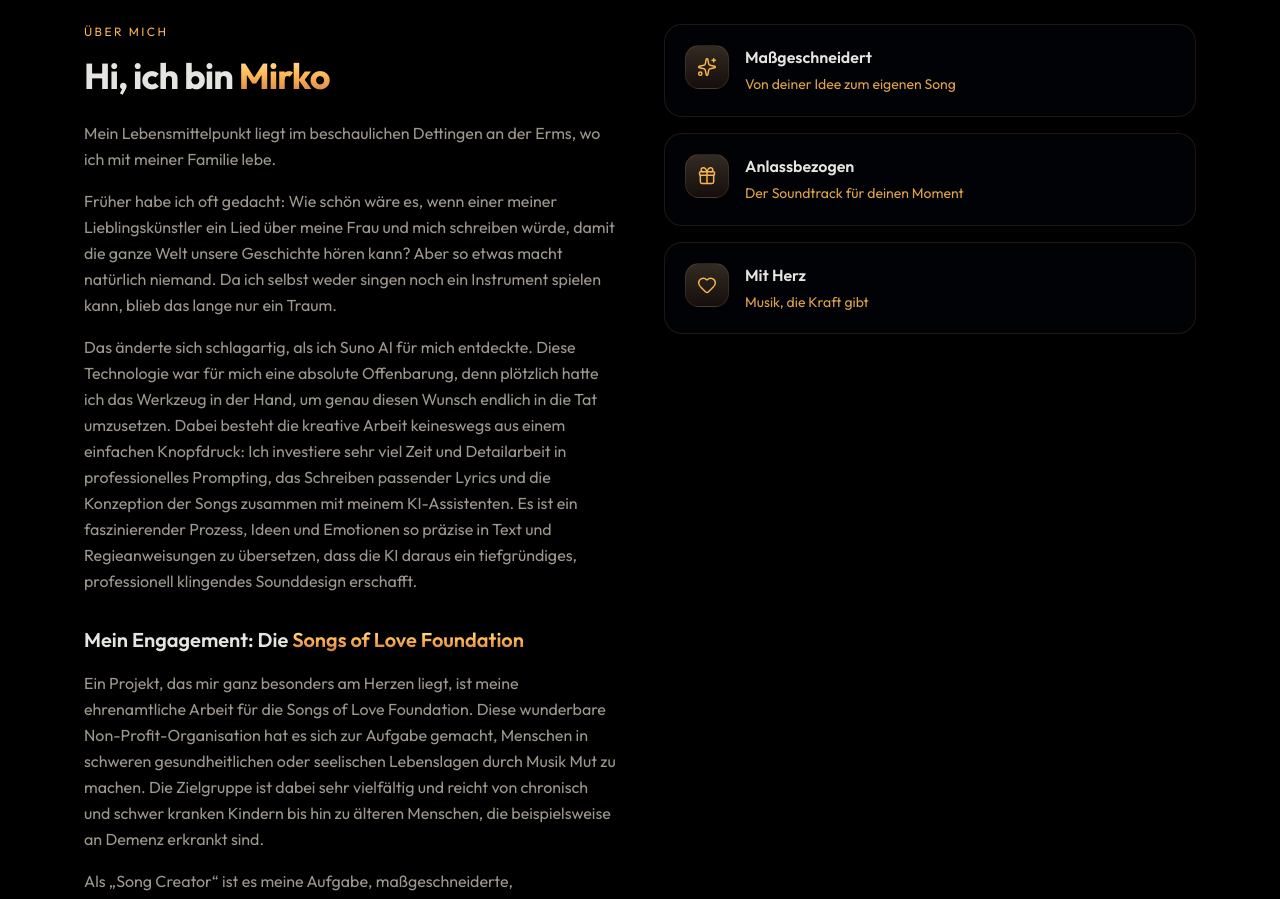
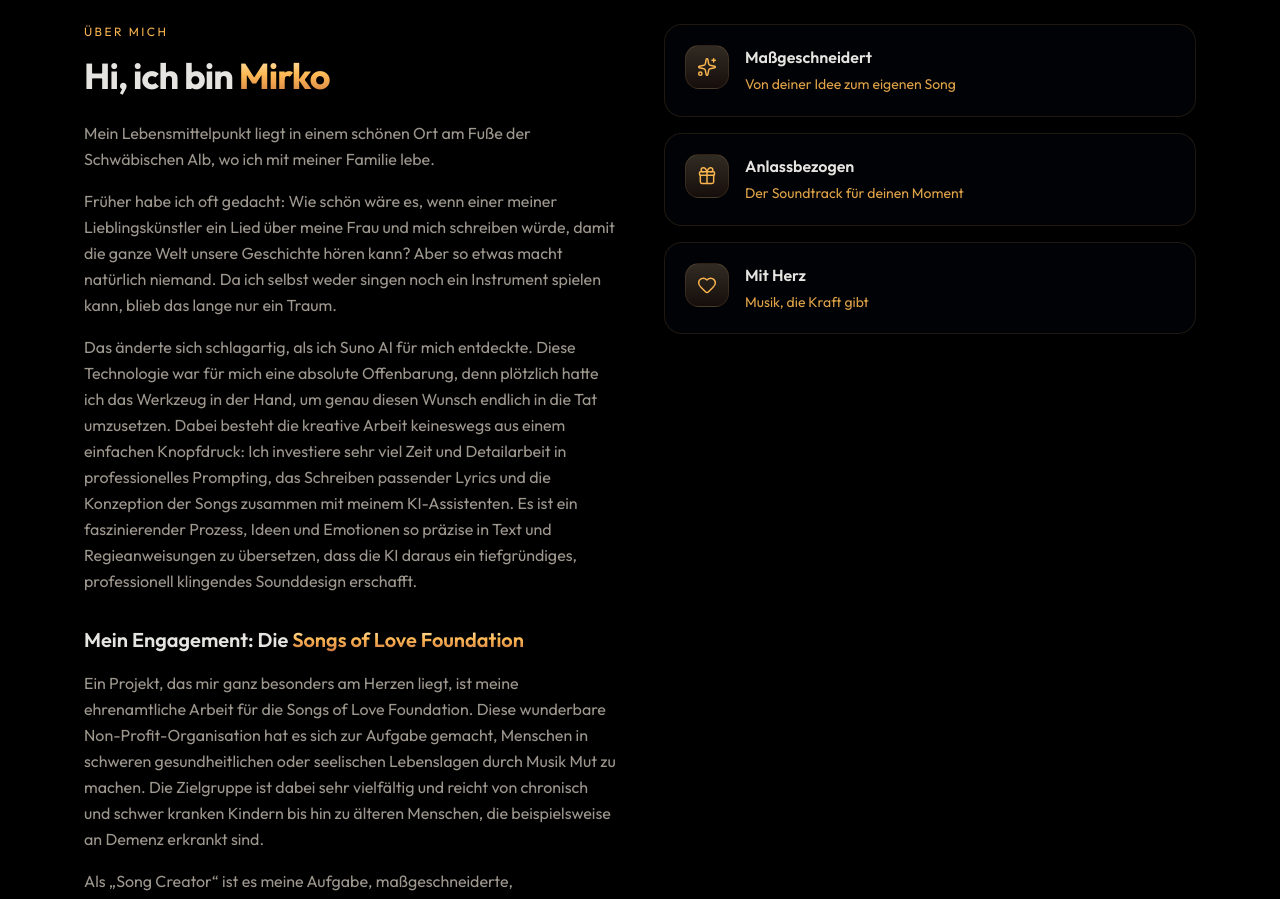
Before and after one commit to Mikrobi-Musik/mikrobi-musik-webseite, a Next.js app: page / in a window 1280 px wide. Shown: the part 1320-2219 px from the top of the page. Built offline with nearby package versions, Linux system fonts and the light colour scheme.

Commit message:
Update about.tsx

```diff
--- a/components/sections/about.tsx
+++ b/components/sections/about.tsx
@@ -31,7 +31,7 @@ export function About() {
             Hi, ich bin <span className="text-gold-gradient">Mirko</span>
           </h2>
           <p className="mt-6 text-pretty leading-relaxed text-muted-foreground">
-            Mein Lebensmittelpunkt liegt im beschaulichen Dettingen an der Erms, wo ich mit meiner Familie lebe.
+            Mein Lebensmittelpunkt liegt in einem schönen Ort am Fuße der Schwäbischen Alb, wo ich mit meiner Familie lebe.
           </p>
           <p className="mt-4 text-pretty leading-relaxed text-muted-foreground">
             Früher habe ich oft gedacht: Wie schön wäre es, wenn einer meiner Lieblingskünstler ein Lied über meine
```
